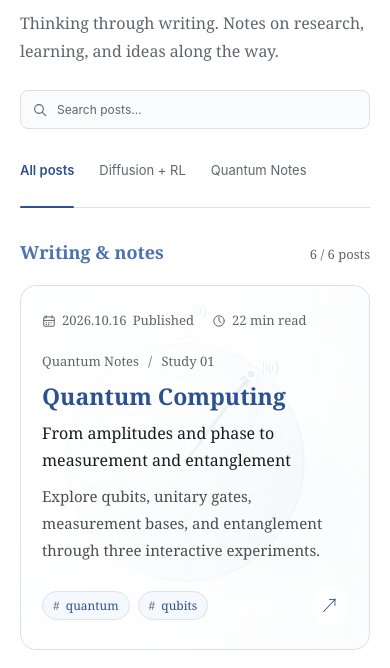
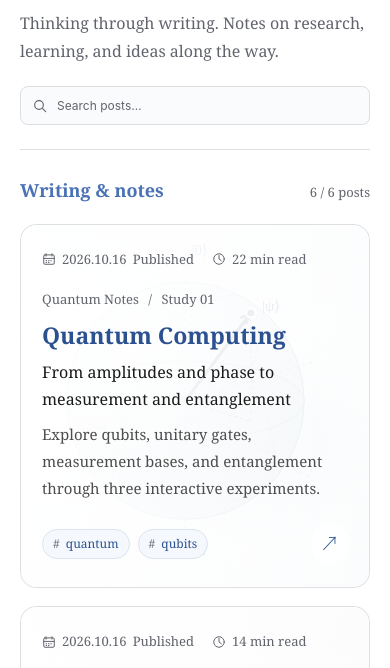
Before and after one commit to zuodong-zhong/zuodong-zhong.github.io, a website: page blog/index.html in a window 390 px wide. Shown: the part 166-834 px from the top of the page. Drawn offline with Linux system fonts and the light colour scheme.

Commit message:
Remove duplicate blog collection tabs

```diff
--- a/blog/blog.css
+++ b/blog/blog.css
@@ -44,17 +44,10 @@ h1, h2, h3 { color: var(--blog-heading); }
 .skip-link:focus { top: 16px; }
 .blog-main, .blog-footer { width: min(var(--site-width), calc(100% - 80px)); margin-inline: auto; }
 .blog-main { flex: 1; }
-.blog-intro { padding: 30px 0 27px; }
+.blog-intro { display: grid; grid-template-columns: minmax(0, 1fr) 226px; align-items: end; gap: 24px; padding: 30px 0 24px; margin-bottom: 24px; border-bottom: 1px solid var(--blog-border); }
 .blog-intro h1 { font-size: 34px; font-weight: 700; line-height: 1.3; }
 .blog-description { max-width: 650px; margin-top: 12px; color: var(--blog-muted); font-size: 16px; line-height: 1.8; text-wrap: pretty; }
-.blog-toolbar { display: flex; justify-content: space-between; align-items: center; gap: 24px; padding-bottom: 14px; margin-bottom: 28px; border-bottom: 1px solid var(--blog-border); }
-.blog-toolbar, .tag-filters { font-family: var(--site-font); }
-.blog-filters { display: flex; align-items: stretch; gap: 25px; }
-.filter-button { position: relative; padding: 10px 0; color: var(--blog-muted); font-size: 13px; white-space: nowrap; transition: color .18s; }
-.filter-button::after { position: absolute; content: ""; bottom: -15px; left: 0; right: 0; height: 2px; background: transparent; border-radius: 2px; }
-.filter-button[aria-pressed="true"] { color: var(--blog-accent); font-weight: 600; }
-.filter-button[aria-pressed="true"]::after { background: var(--blog-accent); }
-.filter-button:hover { color: var(--blog-accent); }
+.blog-search, .tag-filters { font-family: var(--site-font); }
 .blog-search { display: flex; align-items: center; gap: 9px; width: 226px; padding: 9px 11px; border: 1px solid var(--blog-border); border-radius: 8px; color: var(--blog-muted); background: #fafbfd; transition: border-color .18s, background .18s; }
 .blog-search svg { width: 16px; height: 16px; }
 .blog-search input { width: 100%; min-width: 0; padding: 0; color: var(--blog-ink); background: transparent; border: 0; font-size: 12px; line-height: 1.6; scroll-margin-top: 0; }
@@ -108,6 +101,7 @@ h1, h2, h3 { color: var(--blog-heading); }
 .collection-title > span[aria-hidden="true"] { color: var(--blog-muted); transition: transform .2s ease; }
 .collection-card:hover .collection-title > span[aria-hidden="true"] { transform: translateX(3px); }
 .collection-card:hover { border-color: #b7bac4; background: #fff; }
+.collection-card[aria-current="true"] { border-color: #a9bfde; background: #f4f7fc; }
 .collection-description { color: var(--blog-muted); font-size: 14px; line-height: 1.8; }
 .collection-source { color: var(--blog-muted); font-size: 12px; }
 .tag-filters { display: flex; flex-wrap: wrap; gap: 9px; }
@@ -136,8 +130,7 @@ h1, h2, h3 { color: var(--blog-heading); }
   .blog-footer { margin-top: 58px; }
 }
 @media (max-width: 560px) {
-  .blog-toolbar { flex-wrap: wrap; gap: 20px; }
-  .blog-filters { order: 2; }
+  .blog-intro { grid-template-columns: minmax(0, 1fr); gap: 20px; }
   .blog-search { width: 100%; }
   .post-content { padding: 23px 21px; }
   .post-title, .post-excerpt { max-width: 100%; }
--- a/blog/blog.js
+++ b/blog/blog.js
@@ -2,6 +2,7 @@
   const posts = [...document.querySelectorAll('[data-post]')];
   const search = document.querySelector('#blog-search');
   const filters = [...document.querySelectorAll('[data-filter]')];
+  const collections = [...document.querySelectorAll('[data-collection-link]')];
   const empty = document.querySelector('.blog-empty');
   const count = document.querySelector('[data-visible-count]');
   if (!search || !empty || !count) return;
@@ -13,7 +14,9 @@
   ].join(' ').normalize('NFKC').toLowerCase());
   const params = new URLSearchParams(window.location.search);
   const requestedFilter = params.get('collection') || params.get('tag');
-  let activeFilter = filters.some((button) => button.dataset.filter === requestedFilter) ? requestedFilter : 'all';
+  const validFilter = posts.some((post) => post.dataset.collection === requestedFilter)
+    || filters.some((button) => button.dataset.filter === requestedFilter);
+  let activeFilter = validFilter ? requestedFilter : 'all';
 
   function update() {
     const words = search.value.normalize('NFKC').trim().toLowerCase().split(/\s+/).filter(Boolean);
@@ -28,6 +31,10 @@
     empty.hidden = visible !== 0;
     document.querySelector('.posts-end').hidden = visible === 0;
     filters.forEach((button) => button.setAttribute('aria-pressed', String(button.dataset.filter === activeFilter)));
+    collections.forEach((link) => {
+      if (link.dataset.collectionLink === activeFilter) link.setAttribute('aria-current', 'true');
+      else link.removeAttribute('aria-current');
+    });
   }
 
   filters.forEach((button) => button.addEventListener('click', () => {
@@ -45,7 +52,6 @@
   function updateLanguage() {
     const chinese = document.documentElement.lang.startsWith('zh');
     search.placeholder = chinese ? '搜索文章…' : 'Search posts…';
-    document.querySelector('.blog-filters').setAttribute('aria-label', chinese ? '专栏筛选' : 'Collections');
     document.querySelector('.tag-filters').setAttribute('aria-label', chinese ? '标签筛选' : 'Tags');
     document.querySelectorAll('.post-tags').forEach((element) => element.setAttribute('aria-label', chinese ? '标签' : 'Tags'));
   }
--- a/blog/index.html
+++ b/blog/index.html
@@ -13,10 +13,10 @@
   <link rel="canonical" href="https://zuodong-zhong.github.io/blog/">
   <link rel="icon" type="image/jpeg" href="../assets/images/头像.jpg?v=9dfdd1931b47">
   <link rel="stylesheet" href="../site-theme.css?v=0325a12068d1">
-  <link rel="stylesheet" href="blog.css?v=e1030e25e694">
+  <link rel="stylesheet" href="blog.css?v=22cf02ace87e">
   <link rel="stylesheet" href="../site-header.css?v=0d749170a145">
   <script src="../site.js?v=52d1408c00e5" defer></script>
-  <script src="blog.js?v=3" defer></script>
+  <script src="blog.js?v=5fa2266f2e67" defer></script>
   <script src="../analytics.js?v=1" defer></script>
 </head>
 <body class="blog-page">
@@ -39,17 +39,11 @@
 
   <main class="blog-main">
     <div class="blog-intro">
-      <h1 data-zh="博客">Blog</h1>
-      <p class="blog-description" data-zh="以写促学，把理解沉淀成文字。记录科研与学习途中的思考。">Thinking through writing. Notes on research, learning, and ideas along the way.</p>
-    </div>
-
-    <div class="blog-toolbar" data-blog-controls hidden>
-      <div class="blog-filters" role="group" aria-label="Collections">
-        <button type="button" class="filter-button" data-filter="all" aria-pressed="true" data-zh="全部文章">All posts</button>
-        <button type="button" class="filter-button" data-filter="diffusion-rl" aria-pressed="false">Diffusion + RL</button>
-        <button type="button" class="filter-button" data-filter="quantum" aria-pressed="false" data-zh="量子计算">Quantum Notes</button>
+      <div>
+        <h1 data-zh="博客">Blog</h1>
+        <p class="blog-description" data-zh="以写促学，把理解沉淀成文字。记录科研与学习途中的思考。">Thinking through writing. Notes on research, learning, and ideas along the way.</p>
       </div>
-      <label class="blog-search">
+      <label class="blog-search" data-blog-controls hidden>
         <svg viewBox="0 0 24 24" width="18" height="18" fill="none" stroke="currentColor" stroke-width="1.6" aria-hidden="true"><circle cx="10.5" cy="10.5" r="6.5"/><path d="m16 16 4.5 4.5"/></svg>
         <span class="visually-hidden" data-zh="搜索文章">Search posts</span>
         <input type="search" id="blog-search" placeholder="Search posts…" autocomplete="off">
@@ -162,12 +156,12 @@
       <aside class="blog-sidebar">
         <section aria-labelledby="collections-heading">
           <h2 id="collections-heading"><svg viewBox="0 0 24 24" width="20" height="20" fill="none" stroke="currentColor" stroke-width="1.5" aria-hidden="true"><path d="m12 3 9 5v8l-9 5-9-5V8zM3 8l9 5 9-5M12 13v8M7.5 5.5l9 5"/></svg><span data-zh="专栏">COLLECTIONS</span></h2>
-          <a class="collection-card" href="./?collection=quantum">
+          <a class="collection-card" href="./?collection=quantum" data-collection-link="quantum">
             <span class="collection-title"><span data-zh="量子计算">Quantum Notes</span><span aria-hidden="true">→</span></span>
             <span class="collection-description" data-zh="从复振幅与纠缠，到可训练的量子电路与 Grover 搜索。">From amplitudes and entanglement to trainable circuits and Grover search.</span>
             <span class="collection-source" data-zh="3 篇文章 · 5 个交互实验 →">3 posts · 5 interactive experiments →</span>
           </a>
-          <a class="collection-card" href="./?collection=diffusion-rl">
+          <a class="collection-card" href="./?collection=diffusion-rl" data-collection-link="diffusion-rl">
             <span class="collection-title">Diffusion + RL <span aria-hidden="true">→</span></span>
             <span class="collection-description" data-zh="扩散模型的学习、推导与理解。">Learning, deriving, and understanding diffusion models.</span>
             <span class="collection-source" data-zh="3 篇文章 · 查看专栏 →">3 posts · Explore this collection →</span>
```
Also changed, not shown: DESIGN.md (+1 -0 lines).
